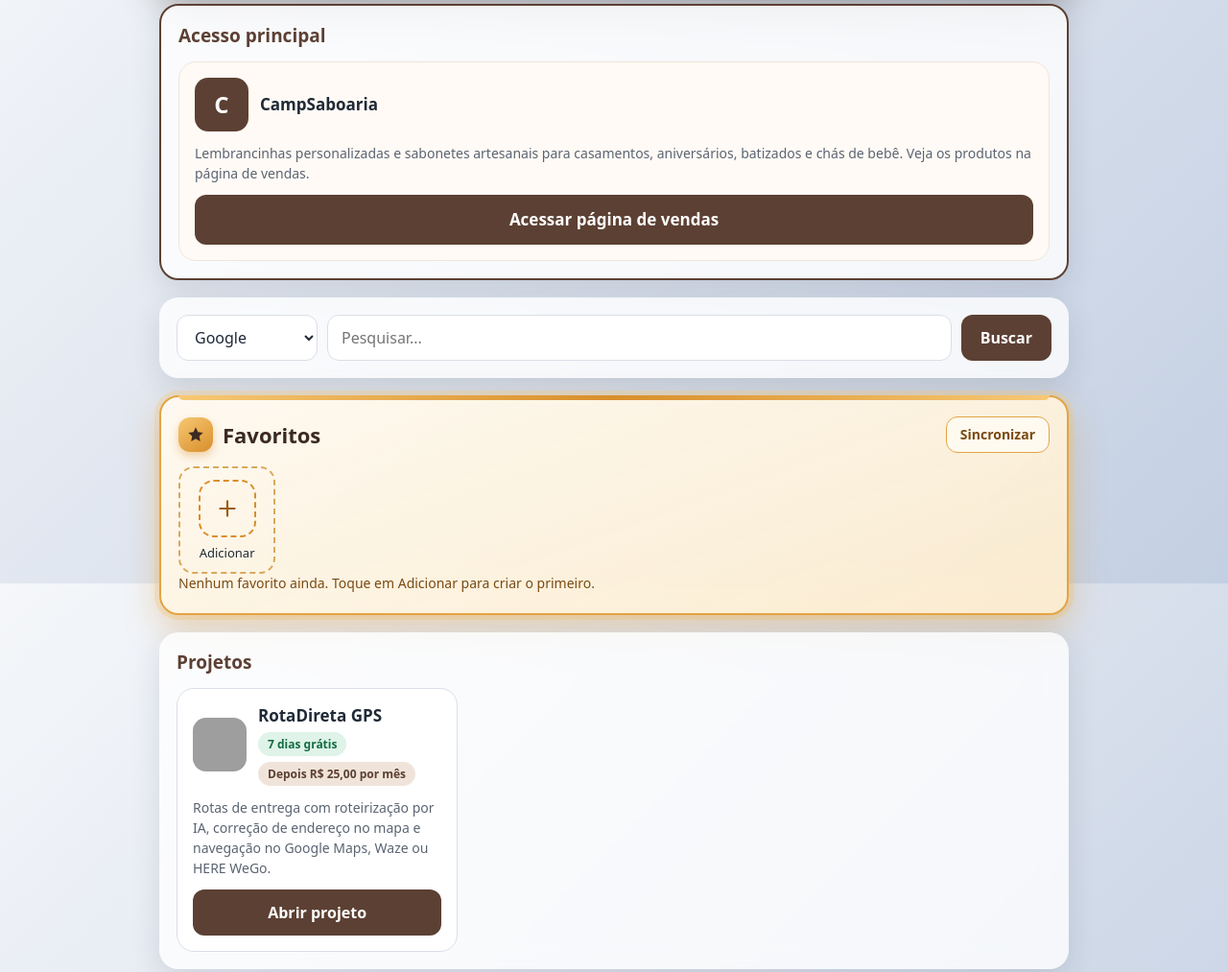
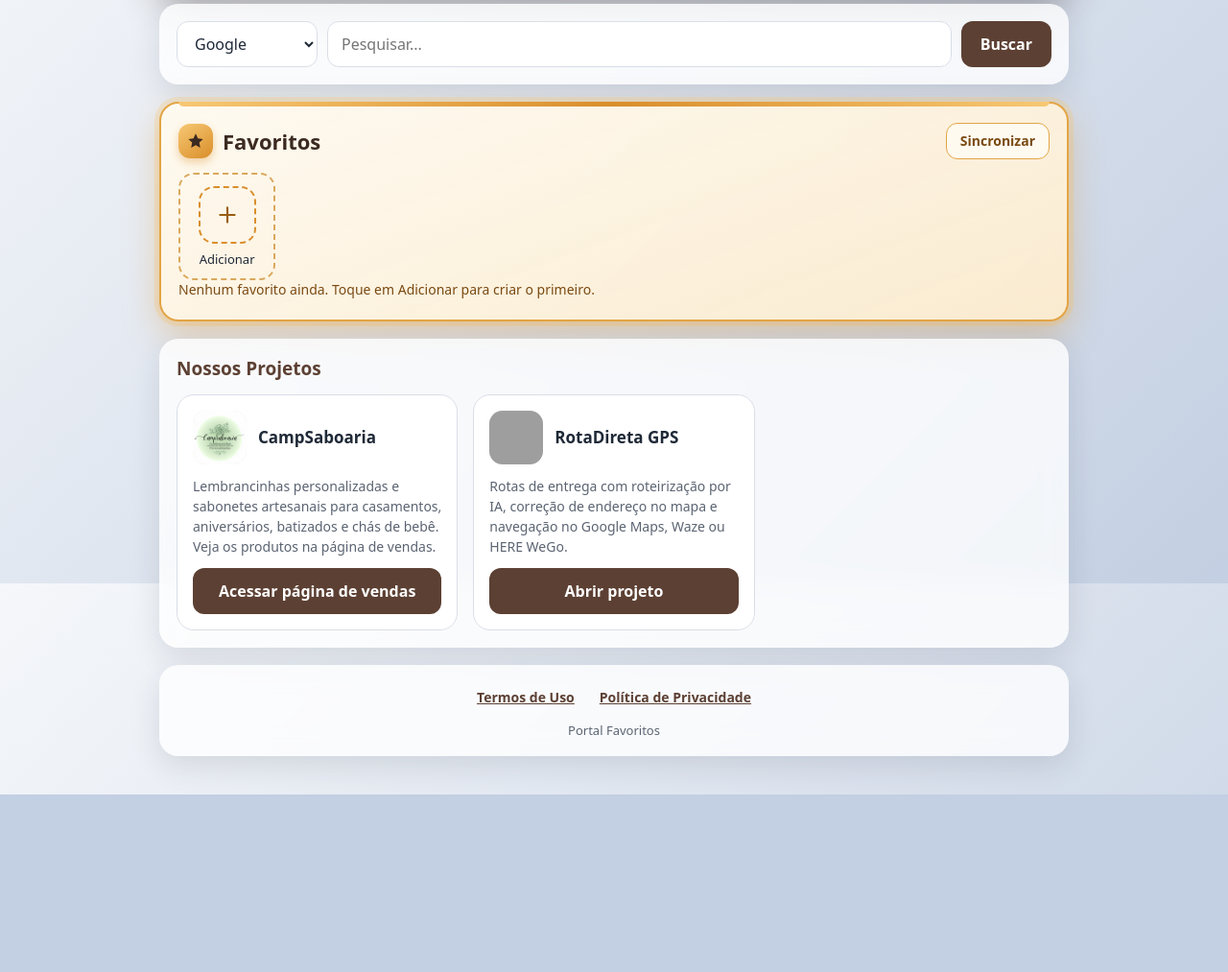
Before and after one commit to morchemarques/portal-favoritos, a plain HTML site: page index.html in a window 1280 px wide. Shown: the part 192-1205 px from the top of the page at 96% size. After the commit the page ends 1020 px from the top, so only its background shows below. Drawn offline with Linux system fonts and the light colour scheme; no server answers; grey boxes are pictures that could not be loaded.

Commit message:
Add files via upload

```diff
--- a/index.html
+++ b/index.html
@@ -170,7 +170,7 @@ hr{width:100%;border:0;border-top:1px solid var(--line);margin:4px 0}
 </section>
 
 <section class="panel" id="showcase">
-<div class="section-head"><h2>Projetos</h2></div>
+<div class="section-head"><h2>Nossos Projetos</h2></div>
 <div class="cards" id="cards"></div>
 <p class="empty" id="cardsEmpty" hidden></p>
 </section>
@@ -217,7 +217,7 @@ hr{width:100%;border:0;border-top:1px solid var(--line);margin:4px 0}
 <h3>Fundo da página</h3>
 <p>Nas Configurações há quatro fundos prontos e o fundo padrão. Você também pode usar uma imagem sua, colando o link ou escolhendo um arquivo do aparelho.</p>
 <h3>Projetos e acesso principal</h3>
-<p>No topo fica o acesso principal. Abaixo, a vitrine mostra os projetos disponíveis, com descrição, tempo de uso gratuito e valor depois do período de teste. Toque em Abrir projeto para acessar.</p>
+<p>A vitrine Nossos Projetos mostra os projetos disponíveis, cada um com descrição e botão de acesso. Toque no botão do projeto para abrir.</p>
 <h3>Sincronizar aparelhos</h3>
 <p>No botão Sincronizar, dos Favoritos, você une a lista de favoritos de dois aparelhos sem criar conta. Por código: gere um código de 6 dígitos em um aparelho e digite no outro. Pela rede Wi-Fi: abra a opção nos dois aparelhos que estão na mesma rede e aprove o pedido. Os favoritos dos dois aparelhos são somados, sem apagar nenhum.</p>
 <h3>Backup</h3>
@@ -770,7 +770,7 @@ const card=document.createElement('article');
 card.className='card';
 const head=document.createElement('div');
 head.className='card-head';
-const imgUrl=p.imagem?(normalizeUrl(p.imagem)||''):'';
+const imgUrl=p.imagem?(/^https?:\/\//i.test(String(p.imagem).trim())?(normalizeUrl(p.imagem)||''):String(p.imagem).trim()):'';
 head.appendChild(makeIcon(p.nome,imgUrl,link,'ico'));
 const titles=document.createElement('div');
 const h=document.createElement('h3');
--- a/projetos.json
+++ b/projetos.json
@@ -6,18 +6,16 @@
       "descricao": "Lembrancinhas personalizadas e sabonetes artesanais para casamentos, aniversários, batizados e chás de bebê. Veja os produtos na página de vendas.",
       "link": "https://campsaboaria.github.io/campsaboaria/",
       "acesso": "livre",
-      "destaque": true,
-      "botao": "Acessar página de vendas"
+      "destaque": false,
+      "botao": "Acessar página de vendas",
+      "imagem": "campsaboaria-icon.jpg"
     },
     {
       "nome": "RotaDireta GPS",
       "descricao": "Rotas de entrega com roteirização por IA, correção de endereço no mapa e navegação no Google Maps, Waze ou HERE WeGo.",
       "link": "https://rotadiretagps.github.io/rotadireta-gps/",
       "imagem": "https://rotadiretagps.github.io/rotadireta-gps/icon-192.png",
-      "acesso": "pago",
-      "gratisDias": 7,
-      "preco": 25,
-      "periodo": "mês"
+      "acesso": "pago"
     }
   ]
 }
--- a/service-worker.js
+++ b/service-worker.js
@@ -1,4 +1,4 @@
-const CACHE='portal-v5';
+const CACHE='portal-v6';
 const SHELL=['./','./index.html','./projetos.json','./manifest.json','./icon.svg','./icon-192.png','./icon-512.png','./icon-512-maskable.png','./bg-parede.jpg','./bg-parede-mini.jpg','./bg-noite.jpg','./bg-noite-mini.jpg','./bg-entardecer.jpg','./bg-entardecer-mini.jpg','./bg-ondas.jpg','./bg-ondas-mini.jpg'];
 self.addEventListener('install',event=>{
 self.skipWaiting();
```
Also changed, not shown: campsaboaria-icon.jpg (added).
